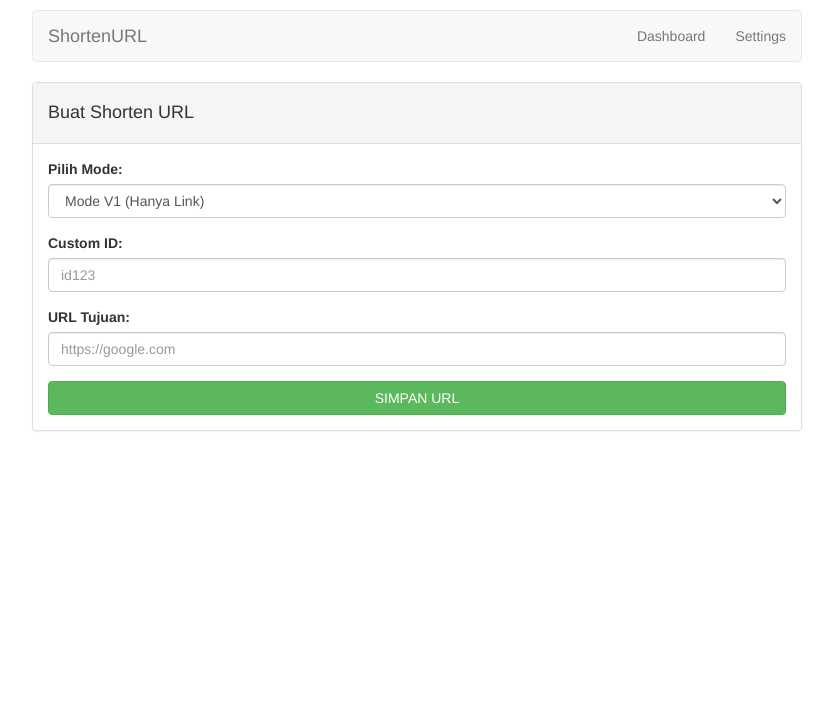
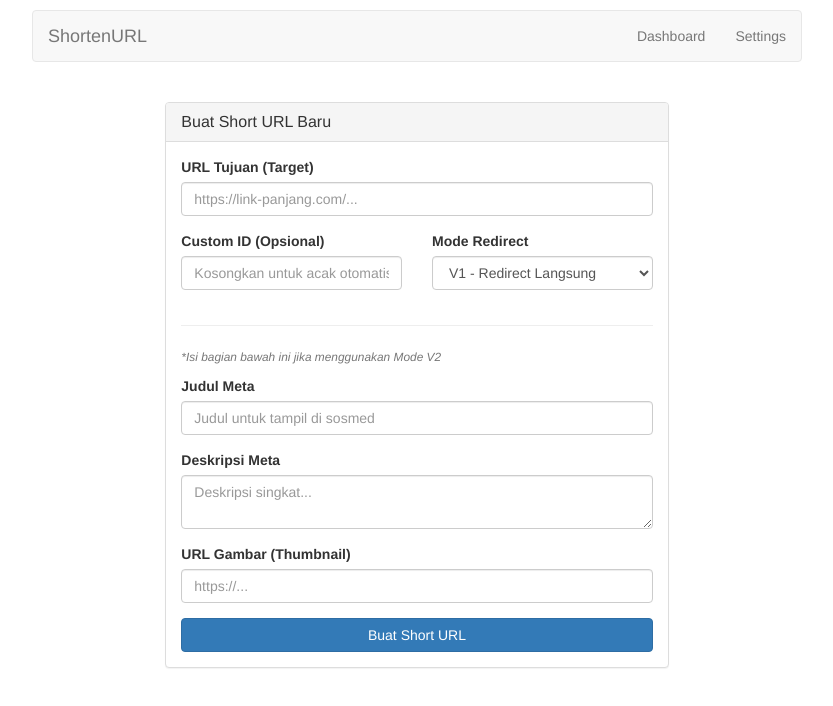
Before and after one commit to tamse94/shortenv1, a Next.js app: page /dasbord in a window 1280 px wide. Shown: the top 706 px of the page, without its empty margins (223-1056 px from the left). Built offline with nearby package versions, Linux system fonts and the light colour scheme.

Commit message:
Update page.js

```diff
--- a/app/dasbord/page.js
+++ b/app/dasbord/page.js
@@ -2,47 +2,146 @@
 import { useState } from "react";
 
 export default function Dashboard() {
-  const [mode, setMode] = useState("v1");
+  const [loading, setLoading] = useState(false);
+  const [shortUrl, setShortUrl] = useState("");
+  const [copyStatus, setCopyStatus] = useState("Copy Link");
+  const [msg, setMsg] = useState({ text: "", type: "" });
+
+  const handleSubmit = async (e) => {
+    e.preventDefault();
+    setLoading(true);
+    setMsg({ text: "", type: "" });
+    setShortUrl("");
+
+    const form = e.target;
+    let target_url = form.target_url.value;
+    let id = form.id.value;
+    const mode = form.mode.value;
+
+    // 1. Generate ID Otomatis kalau dikosongin
+    if (!id) {
+      id = Math.random().toString(36).substring(2, 8);
+    }
+
+    try {
+      const res = await fetch("/api/shorten", {
+        method: "POST",
+        headers: { "Content-Type": "application/json" },
+        body: JSON.stringify({
+          id,
+          target_url,
+          mode,
+          title: form.title?.value || "",
+          description: form.description?.value || "",
+          image_url: form.image_url?.value || ""
+        }),
+      });
+
+      const data = await res.json();
+
+      if (data.success) {
+        // Bikin URL lengkap sesuai domain saat ini
+        const finalUrl = `${window.location.origin}/${id}`;
+        setShortUrl(finalUrl);
+        setMsg({ text: "URL berhasil dibuat!", type: "success" });
+        form.reset(); // Bersihkan form
+      } else {
+        setMsg({ text: "Gagal: " + data.error, type: "danger" });
+      }
+    } catch (error) {
+      setMsg({ text: "Terjadi kesalahan sistem.", type: "danger" });
+    } finally {
+      setLoading(false);
+    }
+  };
+
+  const handleCopy = () => {
+    navigator.clipboard.writeText(shortUrl);
+    setCopyStatus("Tersalin!");
+    // Kembalikan teks tombol setelah 2 detik
+    setTimeout(() => {
+      setCopyStatus("Copy Link");
+    }, 2000);
+  };
 
   return (
-    <div className="panel panel-default">
-      <div className="panel-heading"><h4>Buat Shorten URL</h4></div>
+    <div className="row">
+      <div className="col-md-8 col-md-offset-2">
+        <div className="panel panel-default" style={{ marginTop: '20px' }}>
+          <div className="panel-heading">
+            <h3 className="panel-title">Buat Short URL Baru</h3>
+          </div>
           <div className="panel-body">
+
+            {/* Pesan Sukses / Error Tanpa Alert JS */}
+            {msg.text && (
+              <div className={`alert alert-${msg.type}`} style={{ padding: '10px', marginBottom: '15px' }}>
+                {msg.text}
+              </div>
+            )}
+
+            <form onSubmit={handleSubmit}>
               <div className="form-group">
-          <label>Pilih Mode:</label>
-          <select className="form-control" onChange={(e) => setMode(e.target.value)}>
-            <option value="v1">Mode V1 (Hanya Link)</option>
-            <option value="v2">Mode V2 (Lengkap + Image)</option>
+                <label>URL Tujuan (Target)</label>
+                <input type="url" name="target_url" className="form-control" placeholder="https://link-panjang.com/..." required />
+              </div>
+
+              <div className="row">
+                <div className="col-md-6">
+                  <div className="form-group">
+                    <label>Custom ID (Opsional)</label>
+                    <input type="text" name="id" className="form-control" placeholder="Kosongkan untuk acak otomatis" />
+                  </div>
+                </div>
+                <div className="col-md-6">
+                  <div className="form-group">
+                    <label>Mode Redirect</label>
+                    <select name="mode" className="form-control">
+                      <option value="v1">V1 - Redirect Langsung</option>
+                      <option value="v2">V2 - Mode Meta / Safelink</option>
                     </select>
                   </div>
+                </div>
+              </div>
+
+              <hr />
+              <p className="text-muted"><small><i>*Isi bagian bawah ini jika menggunakan Mode V2</i></small></p>
 
               <div className="form-group">
-          <label>Custom ID:</label>
-          <input type="text" className="form-control" placeholder="id123" />
+                <label>Judul Meta</label>
+                <input type="text" name="title" className="form-control" placeholder="Judul untuk tampil di sosmed" />
+              </div>
+              <div className="form-group">
+                <label>Deskripsi Meta</label>
+                <textarea name="description" className="form-control" rows="2" placeholder="Deskripsi singkat..."></textarea>
+              </div>
+              <div className="form-group">
+                <label>URL Gambar (Thumbnail)</label>
+                <input type="url" name="image_url" className="form-control" placeholder="https://..." />
               </div>
 
-        <div className="form-group">
-          <label>URL Tujuan:</label>
-          <input type="text" className="form-control" placeholder="https://google.com" />
+              <button type="submit" className="btn btn-primary btn-block" disabled={loading}>
+                {loading ? "Memproses..." : "Buat Short URL"}
+              </button>
+            </form>
+
+            {/* AREA RESULT & COPY BUTTON */}
+            {shortUrl && (
+              <div style={{ marginTop: '25px', padding: '15px', backgroundColor: '#f9f9f9', border: '1px dashed #ccc', borderRadius: '4px' }}>
+                <label>Hasil Short URL:</label>
+                <div className="input-group">
+                  <input type="text" className="form-control" value={shortUrl} readOnly />
+                  <span className="input-group-btn">
+                    <button className="btn btn-success" type="button" onClick={handleCopy}>
+                      {copyStatus}
+                    </button>
+                  </span>
                 </div>
+              </div>
+            )}
 
-        {mode === "v2" && (
-          <>
-            <div className="form-group">
-              <label>Title:</label>
-              <input type="text" className="form-control" />
           </div>
-            <div className="form-group">
-              <label>Description:</label>
-              <textarea className="form-control"></textarea>
         </div>
-            <div className="form-group">
-              <label>Upload Image (Cloudinary):</label>
-              <input type="file" className="form-control" />
-            </div>
-          </>
-        )}
-        <button className="btn btn-success btn-block">SIMPAN URL</button>
       </div>
     </div>
   );
```
Lines whose indentation alone changed are shown as unchanged.
